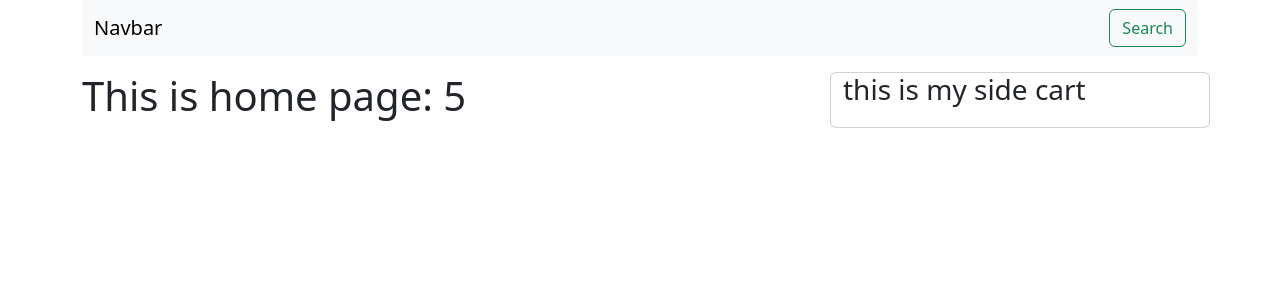
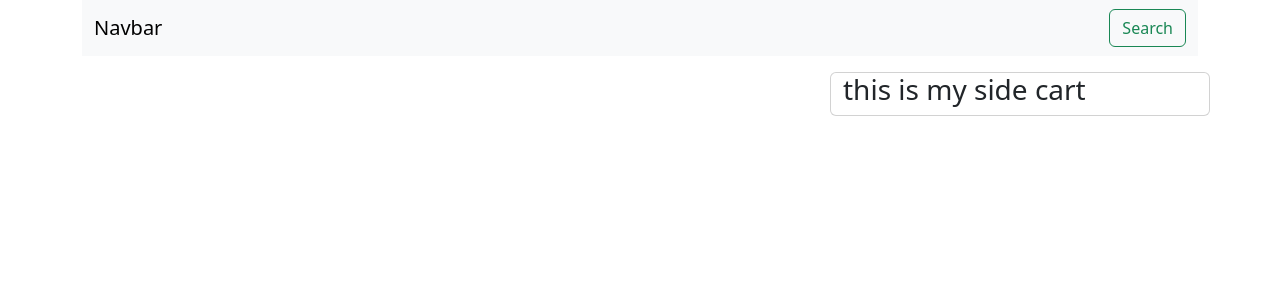
Before and after one commit to mehedihasanjibon/working-react-project, a React (Create React App) app: page / in a window 1280 px wide. Shown: the top 300 px of the page. Built offline with nearby package versions, Linux system fonts and the light colour scheme.

Commit message:
added new component and props data

```diff
--- a/src/components/Home/Home.jsx
+++ b/src/components/Home/Home.jsx
@@ -1,4 +1,5 @@
 import React, { useEffect, useState } from 'react';
+import SingleCart from '../SingleCart/SingleCart';
 
 const Home = () => {
     const [movies , setMovies] = useState([]);
@@ -11,7 +12,12 @@ const Home = () => {
 
     return (
         <div>
-            <h1> This is home page: {movies.length} </h1>
+            {
+                movies.map(movie =>
+                <SingleCart
+                     movie={movie}
+                ></SingleCart>)
+            }
         </div>
     );
 };
--- /dev/null
+++ b/src/components/SingleCart/SingleCart.jsx
@@ -0,0 +1,15 @@
+import React from 'react';
+
+const SingleCart = ({movie}) => {
+    // console.log(props.movie);
+    // const {movie} = props;
+    // console.log(movie);
+
+    return (
+        <div>
+
+        </div>
+    );
+};
+
+export default SingleCart;
```
